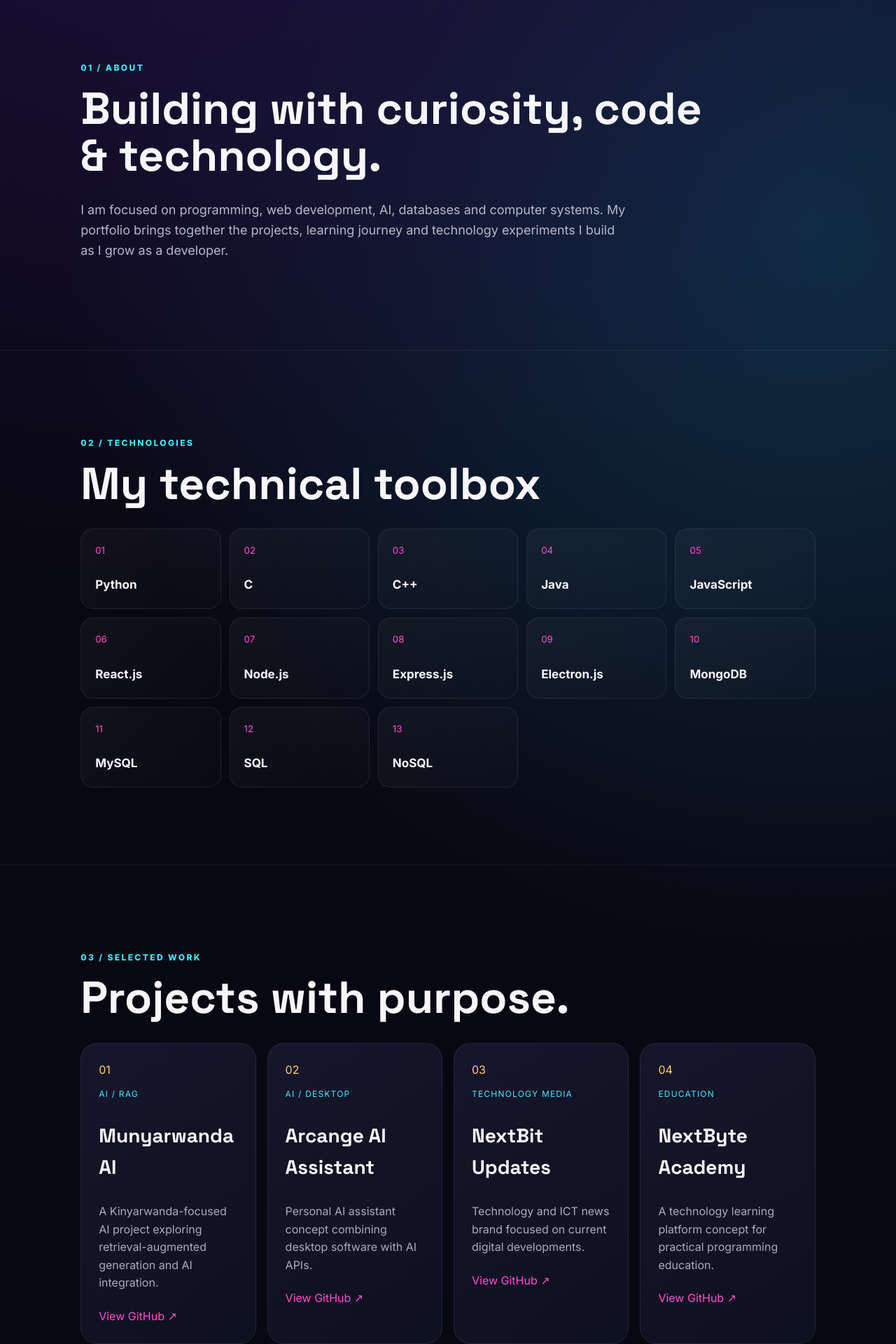
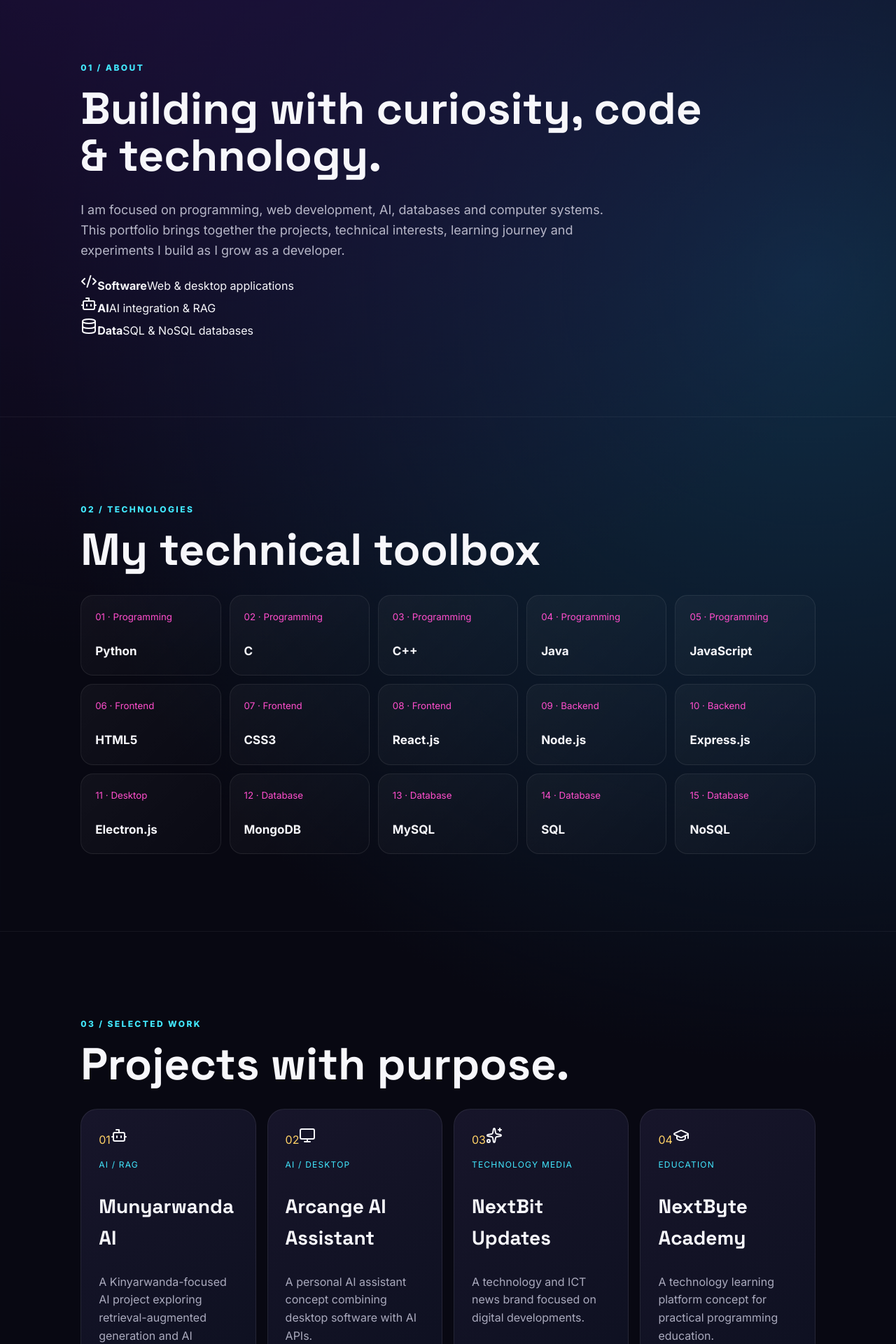
Before and after one commit to arcange9/arcange-portfolio, a React (Vite) app in the folder apps/web/: page / in a window 1280 px wide. Shown: the part 880-2800 px from the top of the page at 70% size. Built offline with nearby package versions, Linux system fonts and the light colour scheme.

Commit message:
feat(web): build colorful animated portfolio experience

```diff
--- a/apps/web/src/App.jsx
+++ b/apps/web/src/App.jsx
@@ -1,22 +1,39 @@
-const skills = ['Python','C','C++','Java','JavaScript','React.js','Node.js','Express.js','Electron.js','MongoDB','MySQL','SQL','NoSQL'];
-const projects = [
-  {name:'Munyarwanda AI',type:'AI / RAG',description:'A Kinyarwanda-focused AI project exploring retrieval-augmented generation and AI integration.'},
-  {name:'Arcange AI Assistant',type:'AI / Desktop',description:'Personal AI assistant concept combining desktop software with AI APIs.'},
-  {name:'NextBit Updates',type:'Technology Media',description:'Technology and ICT news brand focused on current digital developments.'},
-  {name:'NextByte Academy',type:'Education',description:'A technology learning platform concept for practical programming education.'}
+import { motion } from 'framer-motion';
+import { ArrowUpRight, Github, Instagram, Send, Facebook, MessageCircle, Sparkles, Code2, Database, Bot, Monitor, GraduationCap } from 'lucide-react';
+
+const skills = [
+  ['Python','Programming'],['C','Programming'],['C++','Programming'],['Java','Programming'],['JavaScript','Programming'],
+  ['HTML5','Frontend'],['CSS3','Frontend'],['React.js','Frontend'],['Node.js','Backend'],['Express.js','Backend'],
+  ['Electron.js','Desktop'],['MongoDB','Database'],['MySQL','Database'],['SQL','Database'],['NoSQL','Database']
 ];
 
+const projects = [
+  {name:'Munyarwanda AI',type:'AI / RAG',description:'A Kinyarwanda-focused AI project exploring retrieval-augmented generation and AI integration.',icon:Bot},
+  {name:'Arcange AI Assistant',type:'AI / Desktop',description:'A personal AI assistant concept combining desktop software with AI APIs.',icon:Monitor},
+  {name:'NextBit Updates',type:'Technology Media',description:'A technology and ICT news brand focused on digital developments.',icon:Sparkles},
+  {name:'NextByte Academy',type:'Education',description:'A technology learning platform concept for practical programming education.',icon:GraduationCap},
+];
+
+const socials = [
+  ['GitHub','https://github.com/arcange9',Github],['Instagram','https://instagram.com/arcangegram',Instagram],
+  ['Telegram','https://t.me/izerearcange',Send],['Facebook','https://facebook.com/arcange.froky',Facebook],
+  ['WhatsApp','https://wa.me/250724026920',MessageCircle]
+];
+
+function Section({eyebrow,title,children,id}){return <section id={id} className="section"><p className="eyebrow">{eyebrow}</p><h2>{title}</h2>{children}</section>}
+
 export default function App(){
+  const year = new Date().getFullYear();
   return <div className="site">
     <nav className="nav"><a className="logo" href="#home">ARCANGE<span>.</span></a><div className="links"><a href="#about">About</a><a href="#skills">Skills</a><a href="#projects">Projects</a><a href="#experience">Experience</a><a href="#contact">Contact</a><a className="admin" href="/admin">Admin</a></div></nav>
     <main>
-      <section id="home" className="hero"><div className="orb orb1"/><div className="orb orb2"/><p className="eyebrow">SOFTWARE • AI • COMPUTER SYSTEMS</p><h1>Mukamyi Izere <span>Arcange</span></h1><p className="lead">Software developer, AI builder and Computer Systems & Architecture student creating practical digital experiences.</p><div className="actions"><a className="button primary" href="#projects">Explore my work</a><a className="button" href="#contact">Contact me</a></div><div className="hero-tags">{skills.slice(0,6).map(s=><span key={s}>{s}</span>)}</div></section>
-      <section id="about" className="section"><p className="eyebrow">01 / ABOUT</p><h2>Building with curiosity, code & technology.</h2><p className="text">I am focused on programming, web development, AI, databases and computer systems. My portfolio brings together the projects, learning journey and technology experiments I build as I grow as a developer.</p></section>
-      <section id="skills" className="section"><p className="eyebrow">02 / TECHNOLOGIES</p><h2>My technical toolbox</h2><div className="skill-grid">{skills.map((s,i)=><div className="skill" key={s}><small>{String(i+1).padStart(2,'0')}</small><strong>{s}</strong></div>)}</div></section>
-      <section id="projects" className="section"><p className="eyebrow">03 / SELECTED WORK</p><h2>Projects with purpose.</h2><div className="project-grid">{projects.map((p,i)=><article className="card" key={p.name}><span>0{i+1}</span><p>{p.type}</p><h3>{p.name}</h3><div>{p.description}</div><a href="https://github.com/arcange9" target="_blank" rel="noreferrer">View GitHub ↗</a></article>)}</div></section>
-      <section id="experience" className="section split"><div><p className="eyebrow">04 / EXPERIENCE</p><h2>Ejo Labs</h2></div><div className="experience"><h3>Technology Training Program</h3><p className="meta">Ejo Labs · 1 Month · 2026</p><p>Participated in a one-month technology training program, developing practical knowledge around AI integration, RAG, software development and collaborative project work.</p></div></section>
-      <section id="contact" className="section contact"><p className="eyebrow">05 / CONNECT</p><h2>Let's build something useful.</h2><p className="text">Find my work and follow my technology journey.</p><div className="socials"><a href="https://github.com/arcange9">GitHub</a><a href="https://instagram.com/arcangegram">Instagram</a><a href="https://t.me/izerearcange">Telegram</a><a href="https://facebook.com/arcange.froky">Facebook</a><a href="https://wa.me/250724026920">WhatsApp</a></div></section>
+      <section id="home" className="hero"><div className="orb orb1"/><div className="orb orb2"/><motion.p initial={{opacity:0,y:20}} animate={{opacity:1,y:0}} className="eyebrow">SOFTWARE • AI • COMPUTER SYSTEMS</motion.p><motion.h1 initial={{opacity:0,y:30}} animate={{opacity:1,y:0}} transition={{delay:.1}}>Mukamyi Izere <span>Arcange</span></motion.h1><p className="lead">Software developer, AI builder and Computer Systems & Architecture student creating practical digital experiences.</p><div className="actions"><a className="button primary" href="#projects">Explore my work <ArrowUpRight size={17}/></a><a className="button" href="#contact">Contact me</a></div><div className="hero-tags">{skills.slice(0,7).map(([s])=><span key={s}>{s}</span>)}</div></section>
+      <Section id="about" eyebrow="01 / ABOUT" title="Building with curiosity, code & technology."><p className="text">I am focused on programming, web development, AI, databases and computer systems. This portfolio brings together the projects, technical interests, learning journey and experiments I build as I grow as a developer.</p><div className="feature-row"><div><Code2/><strong>Software</strong><span>Web & desktop applications</span></div><div><Bot/><strong>AI</strong><span>AI integration & RAG</span></div><div><Database/><strong>Data</strong><span>SQL & NoSQL databases</span></div></div></Section>
+      <Section id="skills" eyebrow="02 / TECHNOLOGIES" title="My technical toolbox"><div className="skill-grid">{skills.map(([s,c],i)=><motion.div whileHover={{y:-6}} className="skill" key={s}><small>{String(i+1).padStart(2,'0')} · {c}</small><strong>{s}</strong></motion.div>)}</div></Section>
+      <Section id="projects" eyebrow="03 / SELECTED WORK" title="Projects with purpose."><div className="project-grid">{projects.map((p,i)=>{const Icon=p.icon;return <motion.article whileHover={{y:-7}} className="card" key={p.name}><span>0{i+1}</span><Icon className="card-icon"/><p>{p.type}</p><h3>{p.name}</h3><div>{p.description}</div><a href="https://github.com/arcange9" target="_blank" rel="noreferrer">View GitHub <ArrowUpRight size={15}/></a></motion.article>})}</div></Section>
+      <Section id="experience" eyebrow="04 / TRAINING & EXPERIENCE" title="Learning through real programs."><div className="experience"><div className="experience-badge"><GraduationCap/></div><div><h3>Ejo Labs — Technology Training Program</h3><p className="meta">Ejo Labs · 1 Month · 2026</p><p>Participated in a one-month technology training program, developing practical knowledge around AI integration, Retrieval-Augmented Generation (RAG), software development and collaborative project work.</p></div></div></Section>
+      <Section id="contact" eyebrow="05 / CONNECT" title="Let's build something useful."><p className="text">Find my work, follow my technology journey, or connect with me.</p><div className="socials">{socials.map(([name,url,Icon])=><a key={name} href={url} target="_blank" rel="noreferrer"><Icon size={17}/>{name}</a>)}</div></Section>
     </main>
-    <footer>© {new Date().getFullYear()} Mukamyi Izere Arcange. All rights reserved.</footer>
+    <footer>© {year} Mukamyi Izere Arcange. All rights reserved. <span>Built with code & curiosity.</span></footer>
   </div>
 }
```
